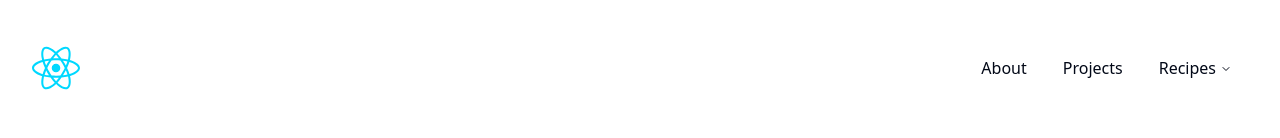
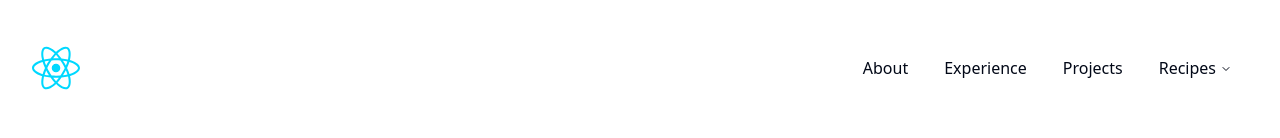
Before and after one commit to diontu/website, a React (Vite) app: page / in a window 1280 px wide. Shown: the top 138 px of the page. Built offline with nearby package versions, Linux system fonts and the light colour scheme.

Commit message:
minor: add experience to router

```diff
--- a/src/components/header/header.tsx
+++ b/src/components/header/header.tsx
@@ -4,6 +4,7 @@ import reactLogo from '@/assets/react.svg'
 
 const nav = [
     { title: 'About', href: '#about' },
+    { title: 'Experience', href: '#experience' },
     { title: 'Projects', href: '#projects' },
     // TODO: make the recipes dynamic
     {
```
